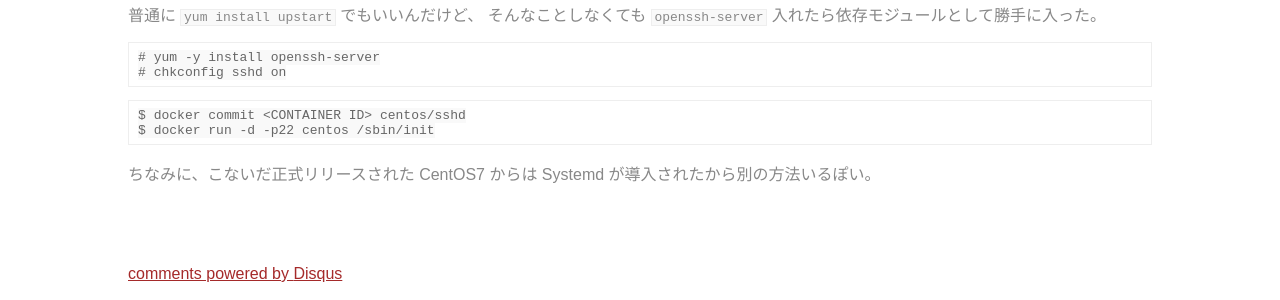
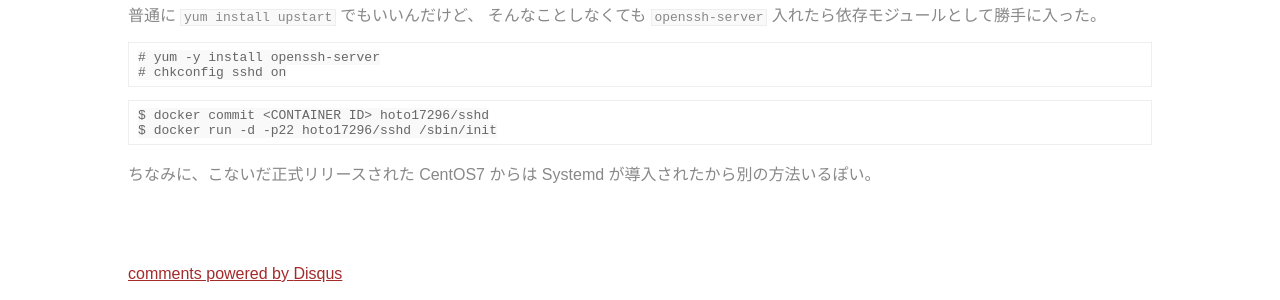
Before and after one commit to hoto17296/blog, a Jekyll site: the page built from _posts/2014-07-15-docker_upstart.md, in a window 1280 px wide. Shown: the part 1010-1310 px from the top of the page. Built offline with Jekyll 4.4.1, drawn with Linux system fonts in a browser that asks for light colours; Markdown is read by kramdown in place of the engine named in the settings; comment, search, counter and statistics services are not loaded.

Commit message:
ミス修正

````diff
--- a/_posts/2014-07-15-docker_upstart.md
+++ b/_posts/2014-07-15-docker_upstart.md
@@ -39,8 +39,8 @@ $ docker run -d centos /sbin/init
 ```
 
 ```
-$ docker commit <CONTAINER ID> centos/sshd
-$ docker run -d -p22 centos /sbin/init
+$ docker commit <CONTAINER ID> hoto17296/sshd
+$ docker run -d -p22 hoto17296/sshd /sbin/init
 ```
 
 ちなみに、こないだ正式リリースされた CentOS7 からは Systemd が導入されたから別の方法いるぽい。
````
